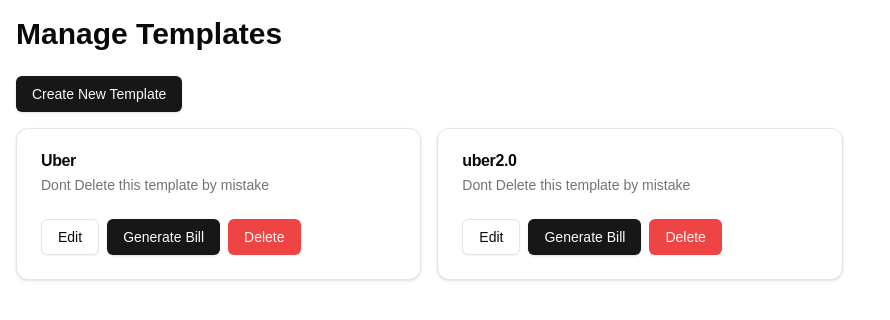
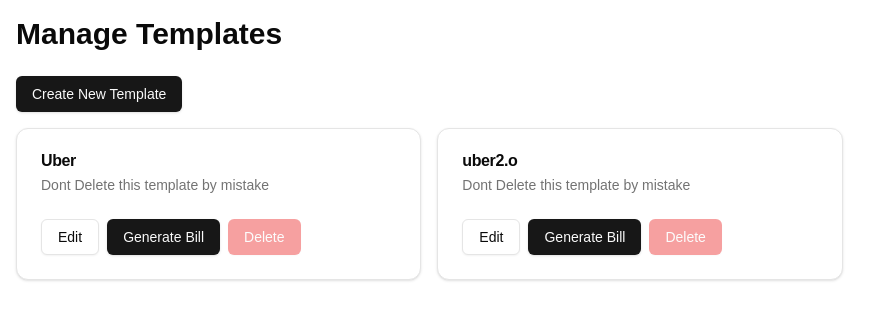
Before and after one commit to ShardulVanage/bill-generator, a Next.js app: page /templates in a window 1280 px wide. Shown: the top 320 px of the page, without its empty margins (0-890 px from the left). Built offline with nearby package versions, Linux system fonts and the light colour scheme.

Commit message:
small change on template

```diff
--- a/app/generate/[id]/page.jsx
+++ b/app/generate/[id]/page.jsx
@@ -663,6 +663,7 @@
       <div
         ref={previewRef}
         className="bg-white p-4 border rounded-md  "
+        // style={{ width: '210mm', height: '297mm', maxHeight: '700px' }}
       >
         <div
           dangerouslySetInnerHTML={{
--- a/app/templates/page.jsx
+++ b/app/templates/page.jsx
@@ -44,7 +44,7 @@
                   <Button className="mr-2">Generate Bill</Button>
                 </Link>
                 <form action={deleteTemplate.bind(null, template)}>
-                  <Button type="submit" variant="destructive">Delete</Button>
+                  <Button type="submit" variant="destructive" disabled >Delete</Button>
                 </form>
               </CardContent>
             </Card>
```
Also changed, not shown: app/templates/html/uber2.o.html (renamed from app/templates/html/uber2.0.html).
